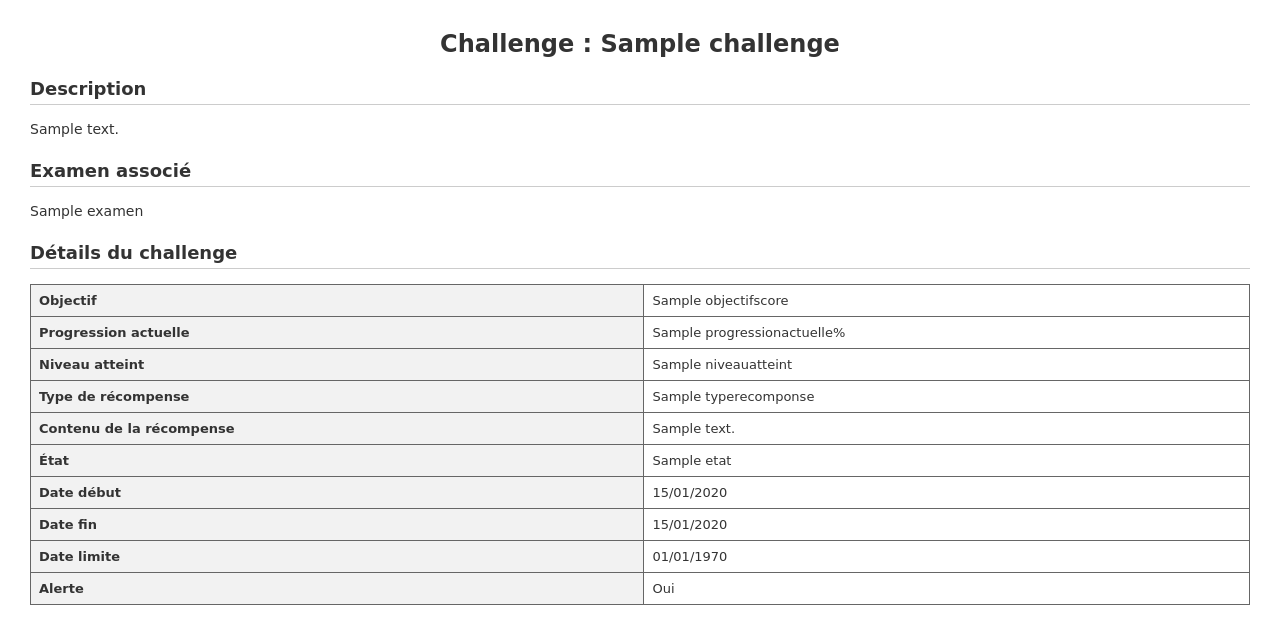
After one commit to emna147852369oeirjfemrzo/LearnFlex-, a Symfony app: template templates/challenge/pdf.html.twig in a window 1280 px wide. The commit adds this page. Shown: the top 644 px of the page. Run offline with Twig, Linux system fonts and the light colour scheme; the template is opened without the code that fills it: most values are stand-ins (such as "Sample title", 1, 10 or a date in 2020); some libraries are stand-ins or nearby versions.

Commit message:
Mise à jour : amélioration gestion évaluation

```diff
--- /dev/null
+++ b/templates/challenge/pdf.html.twig
@@ -0,0 +1,115 @@
+<!DOCTYPE html>
+<html lang="fr">
+<head>
+    <meta charset="UTF-8">
+    <title>Challenge - {{ challenge.titrec }}</title>
+    <style>
+        body {
+            font-family: DejaVu Sans, sans-serif;
+            margin: 30px;
+            color: #333;
+        }
+
+        h1 {
+            text-align: center;
+            font-size: 24px;
+            margin-bottom: 20px;
+        }
+
+        h2 {
+            font-size: 18px;
+            margin-top: 20px;
+            margin-bottom: 10px;
+            border-bottom: 1px solid #ccc;
+            padding-bottom: 5px;
+        }
+
+        p {
+            font-size: 14px;
+            line-height: 1.5;
+        }
+
+        table {
+            width: 100%;
+            border-collapse: collapse;
+            margin-top: 15px;
+        }
+
+        th, td {
+            border: 1px solid #666;
+            padding: 8px;
+            text-align: left;
+            font-size: 13px;
+        }
+
+        th {
+            background-color: #f2f2f2;
+        }
+
+        .section {
+            margin-bottom: 20px;
+        }
+    </style>
+</head>
+<body>
+
+    <h1>Challenge : {{ challenge.titrec }}</h1>
+
+    <div class="section">
+        <h2>Description</h2>
+        <p>{{ challenge.descriptionc }}</p>
+    </div>
+
+    <div class="section">
+        <h2>Examen associé</h2>
+        <p>{{ challenge.examen.titre }}</p>
+    </div>
+
+    <div class="section">
+        <h2>Détails du challenge</h2>
+        <table>
+            <tr>
+                <th>Objectif</th>
+                <td>{{ challenge.objectifscore }}</td>
+            </tr>
+            <tr>
+                <th>Progression actuelle</th>
+                <td>{{ challenge.progressionactuelle }}%</td>
+            </tr>
+            <tr>
+                <th>Niveau atteint</th>
+                <td>{{ challenge.niveauatteint }}</td>
+            </tr>
+            <tr>
+                <th>Type de récompense</th>
+                <td>{{ challenge.typerecomponse }}</td>
+            </tr>
+            <tr>
+                <th>Contenu de la récompense</th>
+                <td>{{ challenge.contenurecompense }}</td>
+            </tr>
+            <tr>
+                <th>État</th>
+                <td>{{ challenge.etat }}</td>
+            </tr>
+            <tr>
+                <th>Date début</th>
+                <td>{{ challenge.dated ? challenge.dated|date('d/m/Y') : '-' }}</td>
+            </tr>
+            <tr>
+                <th>Date fin</th>
+                <td>{{ challenge.datef ? challenge.datef|date('d/m/Y') : '-' }}</td>
+            </tr>
+            <tr>
+                <th>Date limite</th>
+                <td>{{ challenge.datelimite ? challenge.datelimite|date('d/m/Y') : '-' }}</td>
+            </tr>
+            <tr>
+                <th>Alerte</th>
+                <td>{{ challenge.alerte ? 'Oui' : 'Non' }}</td>
+            </tr>
+        </table>
+    </div>
+
+</body>
+</html>
--- a/templates/front/index.html.twig
+++ b/templates/front/index.html.twig
@@ -15,7 +15,7 @@
             <ul>
                 <li class="active"><a href="#">Accueil</a></li>
                 <li><a href="#">Contenus pédagogiques</a></li>
-                <li><a href="#">Evaluation</a></li>
+<li><a href="{{ path('front_evaluation') }}">Evaluation</a></li>
                 <li><a href="#">Questionnaire</a></li>
                 <li><a href="#">Orientation</a></li>
                 <li><a href="#">Forum </a></li>
```
Also changed, not shown: src/Controller/ChallengeController.php (+45 -0 lines), src/Controller/FrontController.php (+13 -4 lines), src/Repository/ChallengeRepository.php (+12 -4 lines), templates/back/index.html.twig (+7 -4 lines), templates/challenge/index.html.twig (+37 -9 lines), templates/front/evaluation.html.twig (added, +35 -0 lines).
